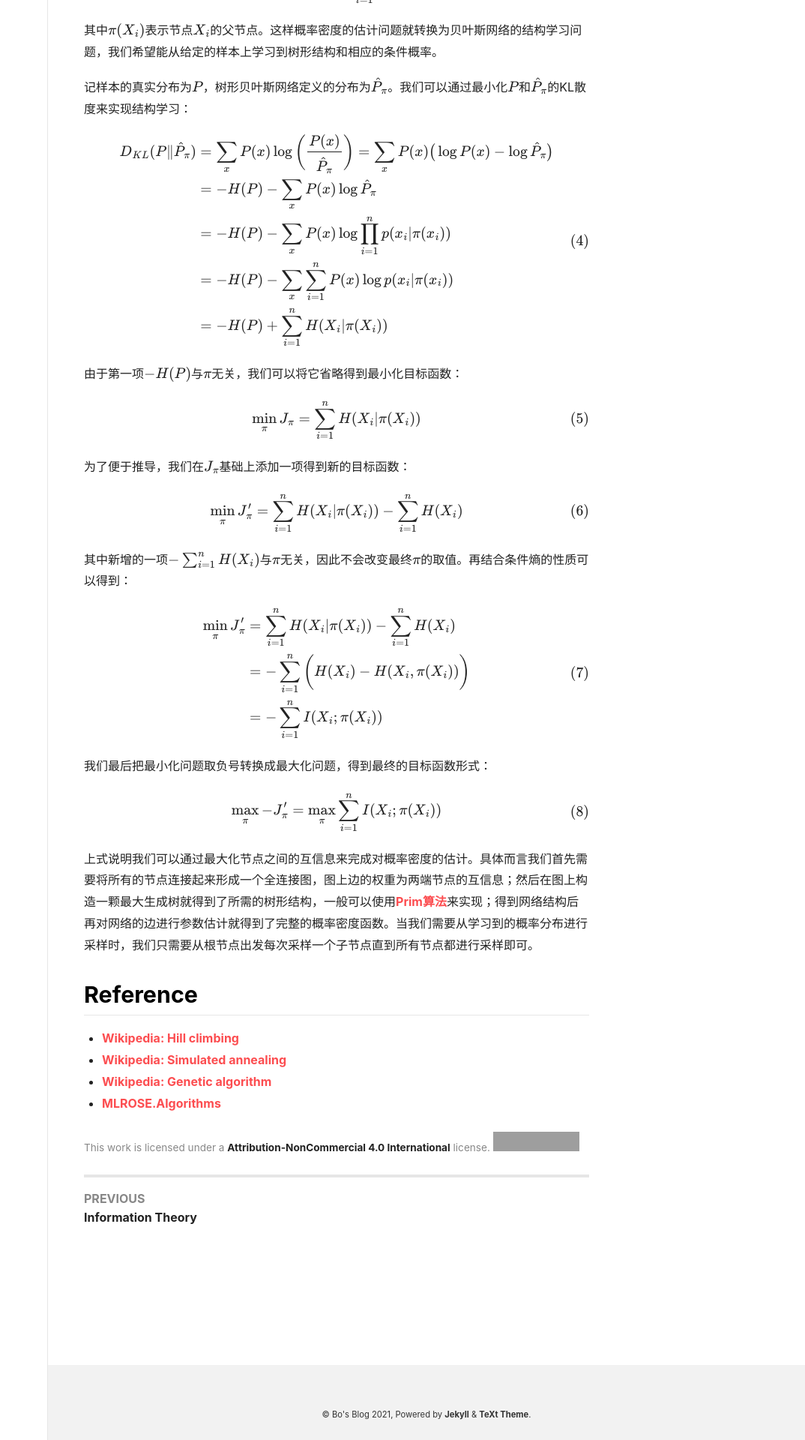
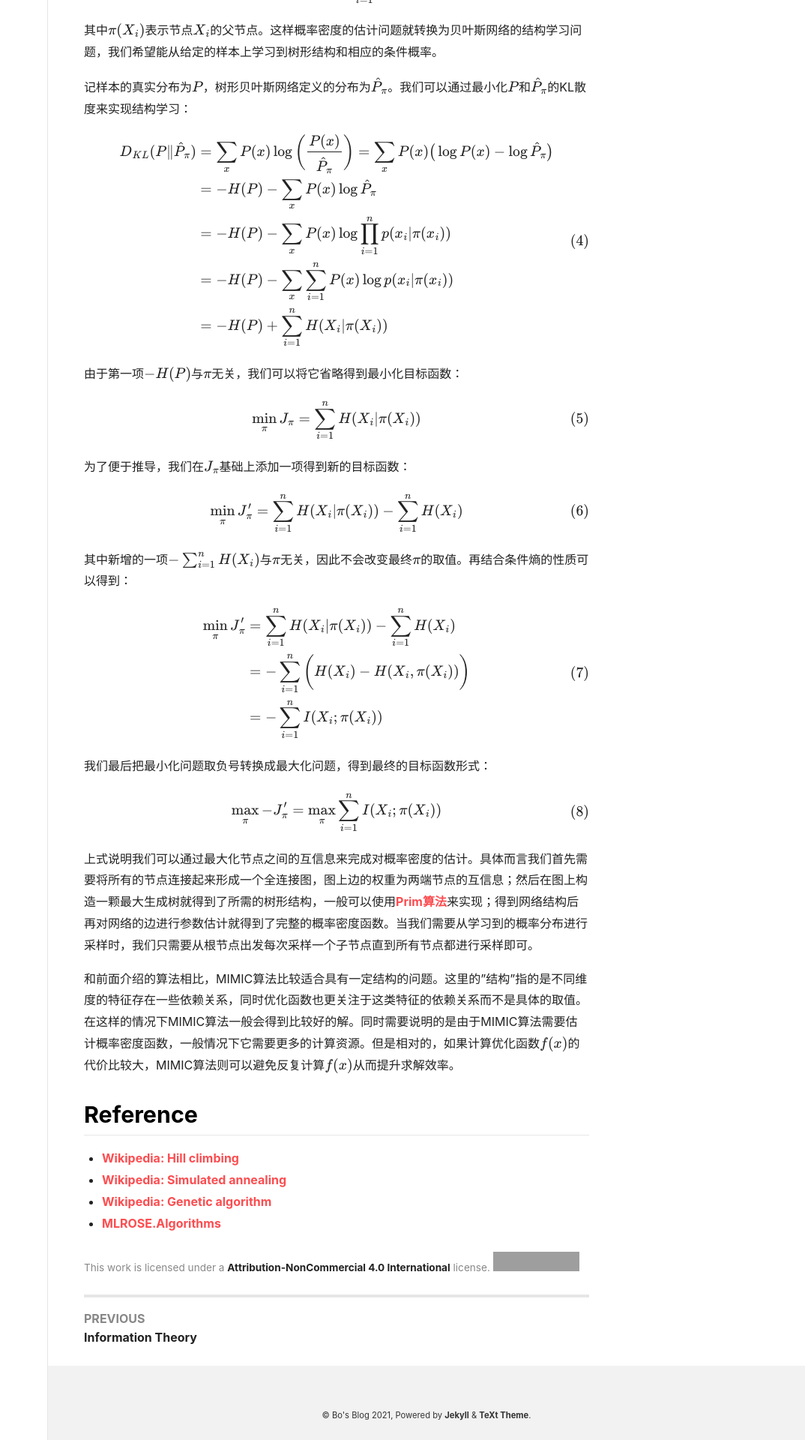
Before and after one commit to peng00bo00/peng00bo00_previous_blog, a Jekyll site: the page built from _posts/2021-10-04-OMSCS-ML-NOTES-10.md, in a window 1280 px wide. Shown: the part 2540-4460 px from the top of the page at 75% size, without its empty margins (206-1280 px from the left). Built offline with Jekyll 4.4.1, drawn with Linux system fonts in a browser that asks for light colours; nearby versions of some CDN libraries; formulas are drawn with MathJax 3; grey boxes are pictures that could not be loaded.

Commit message:
Update 2021-10-04-OMSCS-ML-NOTES-10.md

```diff
--- a/_posts/2021-10-04-OMSCS-ML-NOTES-10.md
+++ b/_posts/2021-10-04-OMSCS-ML-NOTES-10.md
@@ -126,6 +126,8 @@ $$
 
 上式说明我们可以通过最大化节点之间的互信息来完成对概率密度的估计。具体而言我们首先需要将所有的节点连接起来形成一个全连接图，图上边的权重为两端节点的互信息；然后在图上构造一颗最大生成树就得到了所需的树形结构，一般可以使用[Prim算法](https://en.wikipedia.org/wiki/Prim%27s_algorithm)来实现；得到网络结构后再对网络的边进行参数估计就得到了完整的概率密度函数。当我们需要从学习到的概率分布进行采样时，我们只需要从根节点出发每次采样一个子节点直到所有节点都进行采样即可。
 
+和前面介绍的算法相比，MIMIC算法比较适合具有一定结构的问题。这里的"结构"指的是不同维度的特征存在一些依赖关系，同时优化函数也更关注于这类特征的依赖关系而不是具体的取值。在这样的情况下MIMIC算法一般会得到比较好的解。同时需要说明的是由于MIMIC算法需要估计概率密度函数，一般情况下它需要更多的计算资源。但是相对的，如果计算优化函数$f(x)$的代价比较大，MIMIC算法则可以避免反复计算$f(x)$从而提升求解效率。
+
 ## Reference
 
 - [Wikipedia: Hill climbing](https://en.wikipedia.org/wiki/Hill_climbing)
```
